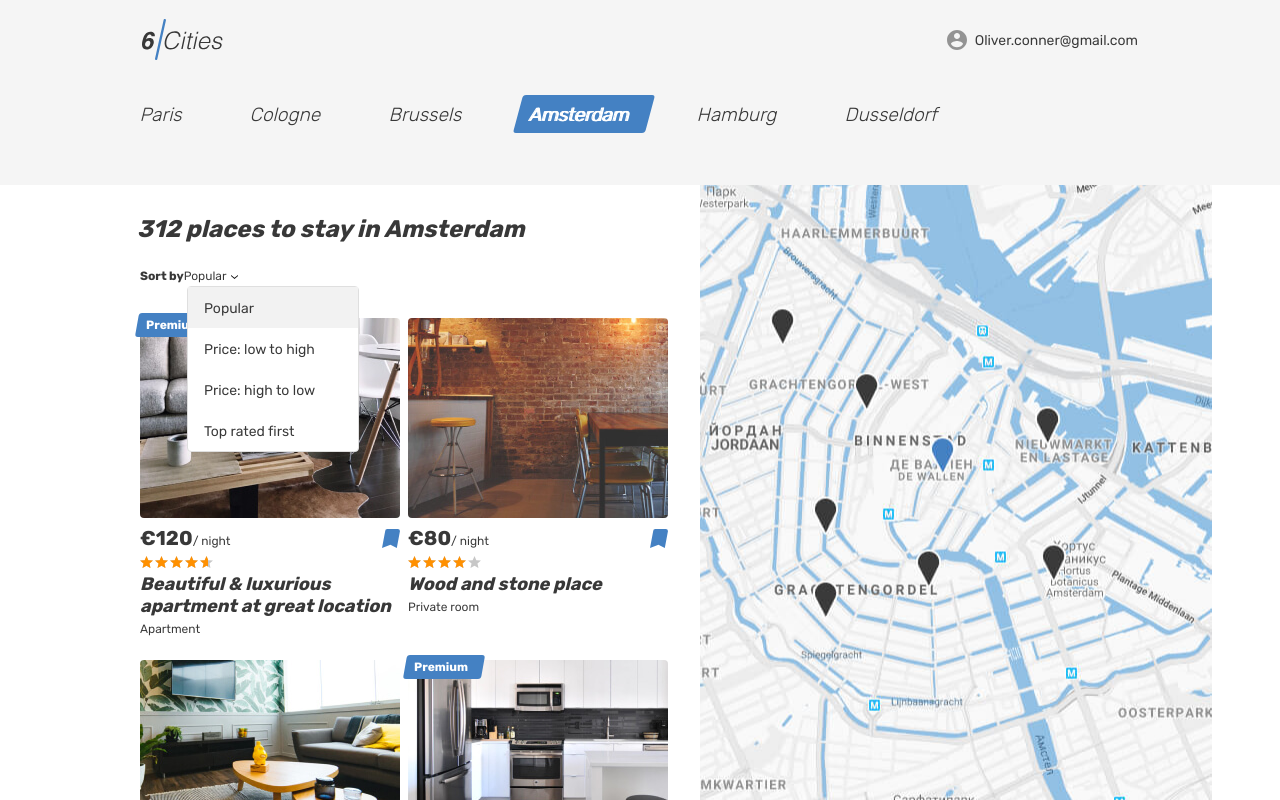
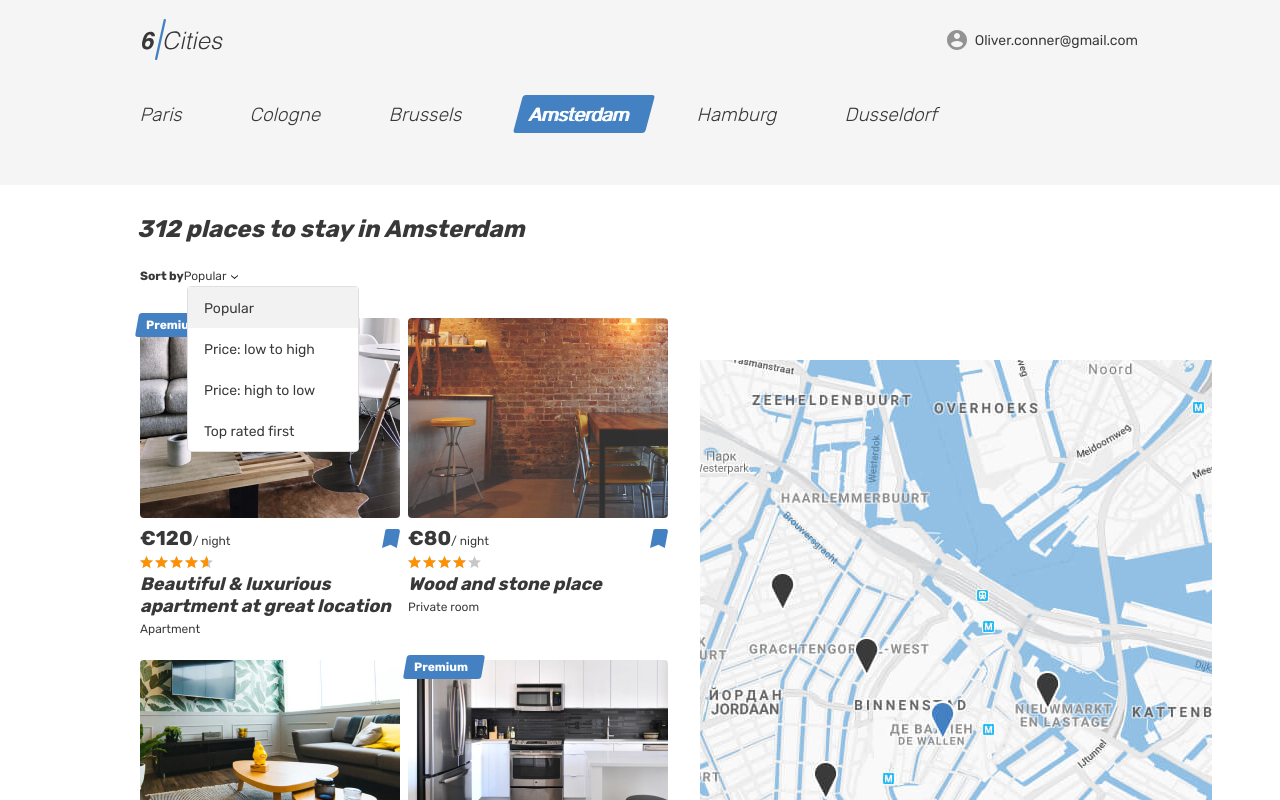
Before and after one commit to sincro2010/1474151-six-cities-6, a React app: page / in a window 1280 px wide. Shown: the top 800 px of the page. Built offline with nearby package versions, Linux system fonts and the light colour scheme.

Commit message:
Убрали баг с <body>, вынеся header в отдельный компонент

```diff
--- a/src/components/app/app.jsx
+++ b/src/components/app/app.jsx
@@ -1,15 +1,17 @@
 import React from 'react';
 import PropTypes from "prop-types";
+import Header from '../header/header';
 import MainPage from '../main-page/main-page';
-
-//import placeData from '../../mock/places.js';
 
 const App = (props) => {
     const {propertiesNumber} = props;
     const {placeData} = props;
 
     return  (
-        <MainPage propertiesNumber={propertiesNumber} places={placeData}/>
+        <React.Fragment>
+            <Header/>
+            <MainPage propertiesNumber={propertiesNumber} places={placeData}/>
+        </React.Fragment>
     );
 };
 
--- /dev/null
+++ b/src/components/header/header.jsx
@@ -0,0 +1,30 @@
+import React from 'react';
+
+const Header = () => {
+    return (
+        <header className="header">
+            <div className="container">
+            <div className="header__wrapper">
+                <div className="header__left">
+                <a className="header__logo-link header__logo-link--active">
+                    <img className="header__logo" src="img/logo.svg" alt="6 cities logo" width="81" height="41"/>
+                </a>
+                </div>
+                <nav className="header__nav">
+                <ul className="header__nav-list">
+                    <li className="header__nav-item user">
+                    <a className="header__nav-link header__nav-link--profile" href="#">
+                        <div className="header__avatar-wrapper user__avatar-wrapper">
+                        </div>
+                        <span className="header__user-name user__name">Oliver.conner@gmail.com</span>
+                    </a>
+                    </li>
+                </ul>
+                </nav>
+            </div>
+            </div>
+        </header>
+    );
+};
+
+export default Header;
--- a/src/components/main-page/main-page.jsx
+++ b/src/components/main-page/main-page.jsx
@@ -7,35 +7,6 @@ const MainPage = (props) => {
     const {places} = props;
 
     return (
-    <body>
-        <div style={{display: 'none'}}>
-        <svg xmlns="http://www.w3.org/2000/svg"><symbol id="icon-arrow-select" viewBox="0 0 7 4"><path fillRule="evenodd" clipRule="evenodd" d="M0 0l3.5 2.813L7 0v1.084L3.5 4 0 1.084V0z"></path></symbol><symbol id="icon-bookmark" viewBox="0 0 17 18"><path d="M3.993 2.185l.017-.092V2c0-.554.449-1 .99-1h10c.522 0 .957.41.997.923l-2.736 14.59-4.814-2.407-.39-.195-.408.153L1.31 16.44 3.993 2.185z"></path></symbol><symbol id="icon-star" viewBox="0 0 13 12"><path fillRule="evenodd" clipRule="evenodd" d="M6.5 9.644L10.517 12 9.451 7.56 13 4.573l-4.674-.386L6.5 0 4.673 4.187 0 4.573 3.549 7.56 2.483 12 6.5 9.644z"></path></symbol></svg>
-        </div>
-
-        <div className="page page--gray page--main">
-        <header className="header">
-            <div className="container">
-            <div className="header__wrapper">
-                <div className="header__left">
-                <a className="header__logo-link header__logo-link--active">
-                    <img className="header__logo" src="img/logo.svg" alt="6 cities logo" width="81" height="41"/>
-                </a>
-                </div>
-                <nav className="header__nav">
-                <ul className="header__nav-list">
-                    <li className="header__nav-item user">
-                    <a className="header__nav-link header__nav-link--profile" href="#">
-                        <div className="header__avatar-wrapper user__avatar-wrapper">
-                        </div>
-                        <span className="header__user-name user__name">Oliver.conner@gmail.com</span>
-                    </a>
-                    </li>
-                </ul>
-                </nav>
-            </div>
-            </div>
-        </header>
-
         <main className="page__main page__main--index">
             <h1 className="visually-hidden">Cities</h1>
             <div className="tabs">
@@ -122,8 +93,6 @@ const MainPage = (props) => {
             </div>
         </div>
         </main>
-        </div>
-    </body>
     );
 };
 
```
